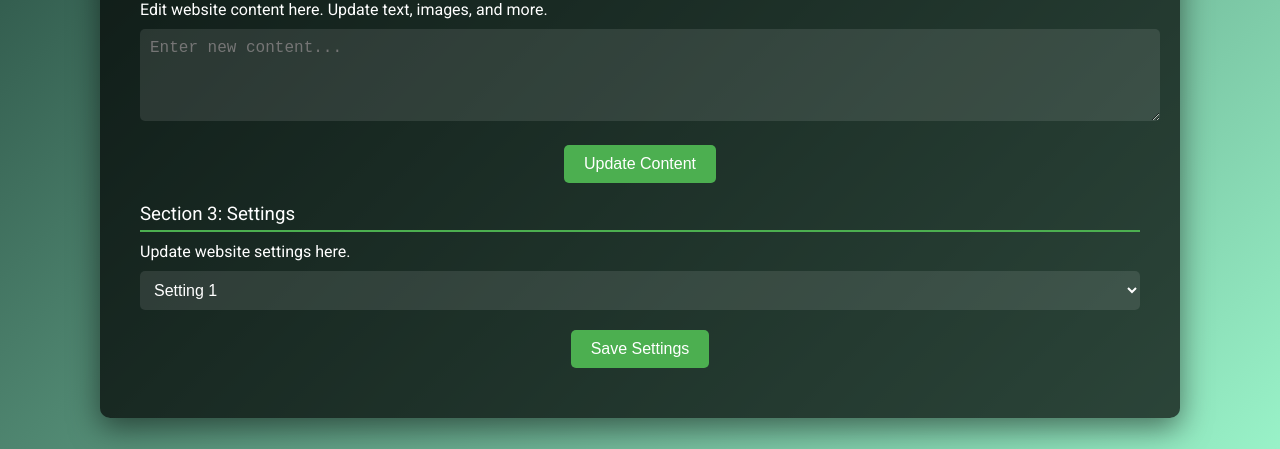
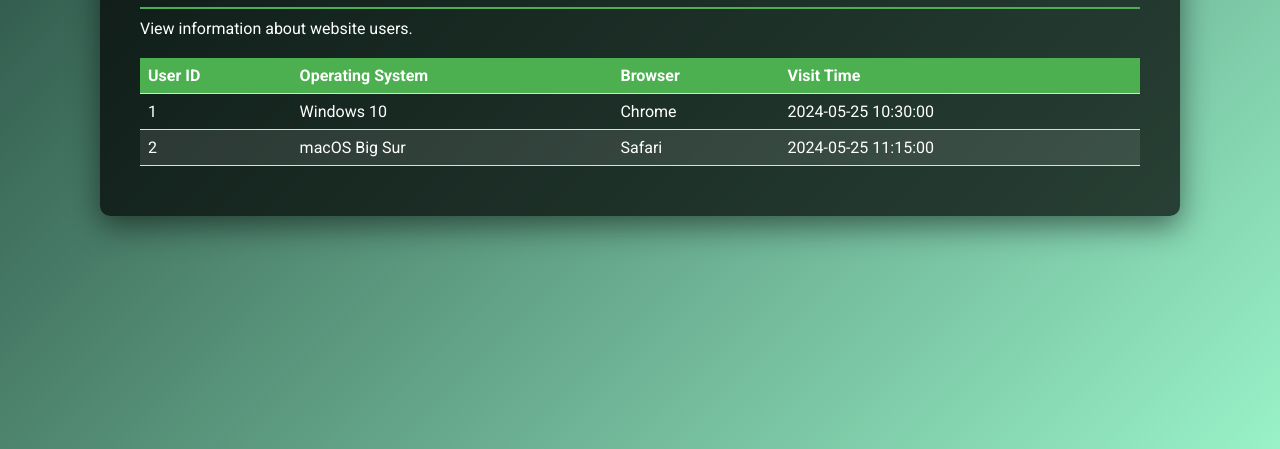
Before and after one commit to Negative0debuged0/Negative0debuged0.github.io, a plain HTML site: page Zetta0.html in a window 1280 px wide. Shown: the part 351-800 px from the top of the page. Drawn offline with Linux system fonts and the light colour scheme.

Commit message:
Update Zetta0.html

```diff
--- a/Zetta0.html
+++ b/Zetta0.html
@@ -80,6 +80,33 @@
         .panel-section button:active {
             transform: scale(0.98);
         }
+
+        /* User Information Styling */
+        .user-info-table {
+            width: 100%;
+            border-collapse: collapse;
+            margin-top: 20px;
+        }
+
+        .user-info-table th, .user-info-table td {
+            padding: 8px;
+            text-align: left;
+            border-bottom: 1px solid #ddd;
+            color: #fff;
+        }
+
+        .user-info-table th {
+            background-color: #4caf50;
+            color: #fff;
+        }
+
+        .user-info-table tr:nth-child(even) {
+            background-color: rgba(255, 255, 255, 0.1);
+        }
+
+        .user-info-table tr:hover {
+            background-color: rgba(255, 255, 255, 0.2);
+        }
     </style>
 </head>
 <body>
@@ -87,28 +114,33 @@
         <h2>Admin Panel</h2>
 
         <div class="panel-section">
-            <h3>Section 1: User Management</h3>
-            <p>Manage users here. Add, remove, or update user information.</p>
-            <input type="text" placeholder="Search users...">
-            <button>Search</button>
-        </div>
-
-        <div class="panel-section">
-            <h3>Section 2: Content Management</h3>
-            <p>Edit website content here. Update text, images, and more.</p>
-            <textarea rows="4" placeholder="Enter new content..."></textarea>
-            <button>Update Content</button>
-        </div>
-
-        <div class="panel-section">
-            <h3>Section 3: Settings</h3>
-            <p>Update website settings here.</p>
-            <select>
-                <option value="option1">Setting 1</option>
-                <option value="option2">Setting 2</option>
-                <option value="option3">Setting 3</option>
-            </select>
-            <button>Save Settings</button>
+            <h3>User Information</h3>
+            <p>View information about website users.</p>
+            <table class="user-info-table">
+                <thead>
+                    <tr>
+                        <th>User ID</th>
+                        <th>Operating System</th>
+                        <th>Browser</th>
+                        <th>Visit Time</th>
+                    </tr>
+                </thead>
+                <tbody>
+                    <tr>
+                        <td>1</td>
+                        <td>Windows 10</td>
+                        <td>Chrome</td>
+                        <td>2024-05-25 10:30:00</td>
+                    </tr>
+                    <tr>
+                        <td>2</td>
+                        <td>macOS Big Sur</td>
+                        <td>Safari</td>
+                        <td>2024-05-25 11:15:00</td>
+                    </tr>
+                    <!-- Add more user data rows as needed -->
+                </tbody>
+            </table>
         </div>
     </div>
 </body>
```
